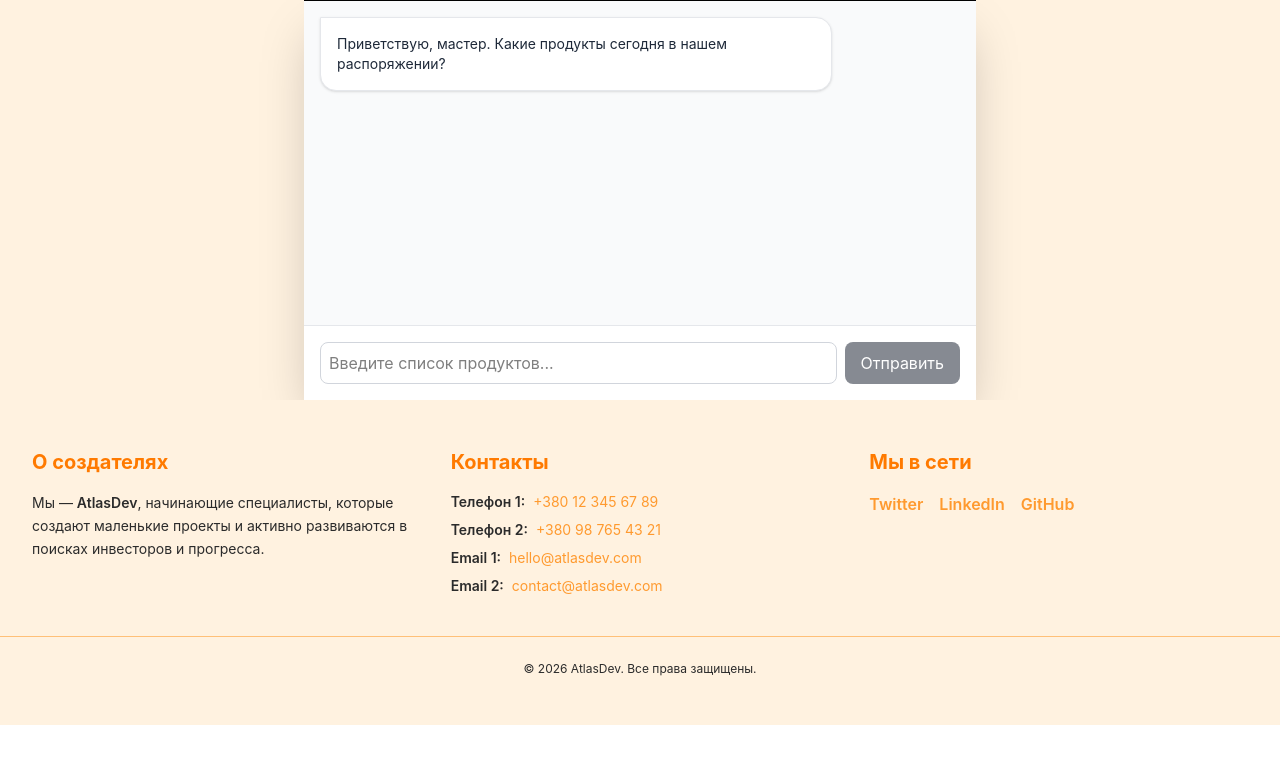
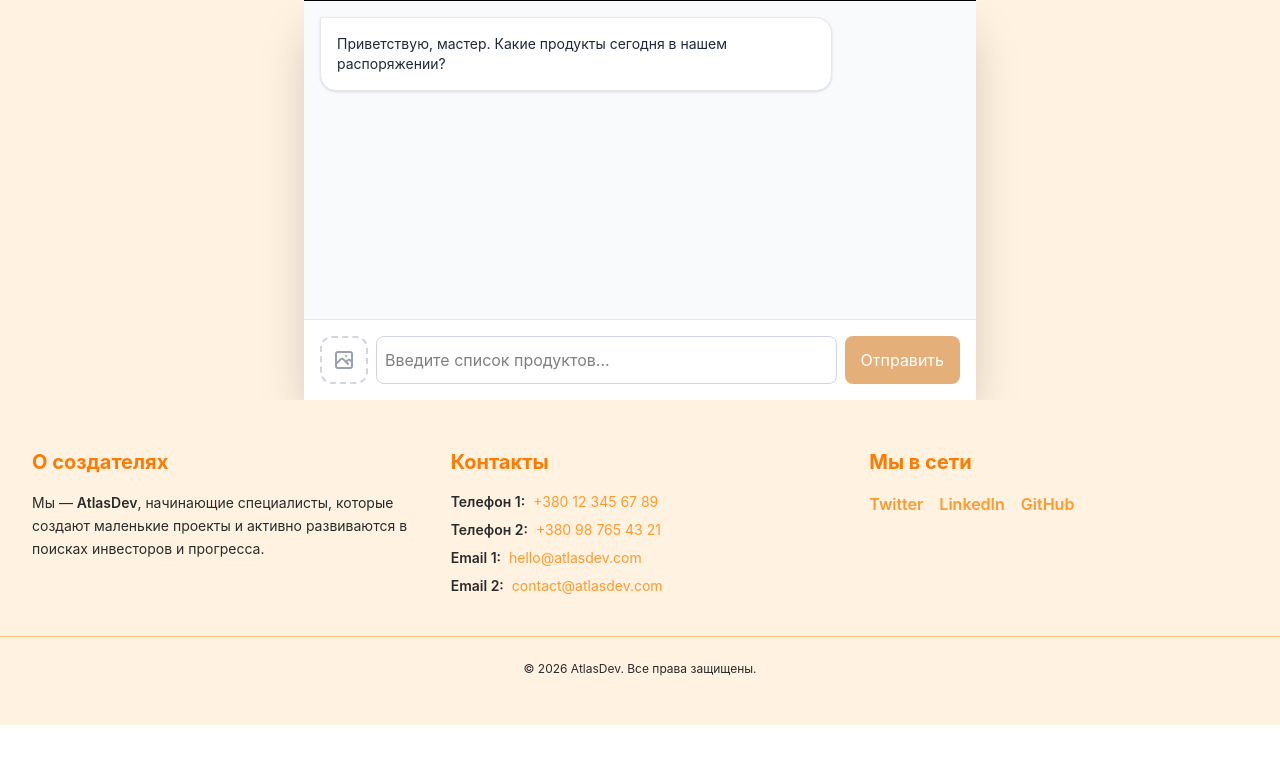
Before and after one commit to AleksanStark/chef-ai, a Vue app: page / in a window 1280 px wide. Shown: the top 764 px of the page. Built offline with nearby package versions, Linux system fonts and the light colour scheme; no server answers.

Commit message:
add image vision logic for ai and input file for chat

```diff
--- a/src/features/ai/api/aiApi.ts
+++ b/src/features/ai/api/aiApi.ts
@@ -6,14 +6,13 @@ const openai = new OpenAI({
   dangerouslyAllowBrowser: true,
 })
 
-export default async function fetchCompletion(message: string) {
-  const completion = await openai.chat.completions.create({
-    model: 'qwen/qwen-2.5-7b-instruct',
-    messages: [
+export default async function fetchCompletion(message: string, image_file?: string) {
+  try {
+    const messages: OpenAI.Chat.Completions.ChatCompletionMessageParam[] = [
       {
         role: 'system',
         content: `Ты профессиональный диетолог и шеф-повар.
-                  Твоя задача: помогать пользователю строить сбалансированный рацион из доступных продуктов.
+                  Твоя задача: помогать пользователю строить сбалансированный рацион и желаемую им диету из доступных продуктов.
 
                   СТРОГИЕ ПРАВИЛА:
                   1. Отвечай кратко, по делу, без лишних вступлений.
@@ -21,12 +20,27 @@ export default async function fetchCompletion(message: string) {
                   3. Отвечай СТРОГО на русском языке. Никакого китайского или английского.
                   4. Если запрос не касается еды, рецептов или диеты — вежливо откажи в обслуживании.`,
       },
-      {
+    ]
+
+    if (image_file)
+      messages.push({
+        role: 'user',
+        content: [{ type: 'image_url', image_url: { url: image_file } }],
+      })
+
+    if (message)
+      messages.push({
         role: 'user',
         content: message,
-      },
-    ],
-  })
-  console.log(completion.choices)
-  return completion.choices[0]?.message.content
+      })
+
+    const completion = await openai.chat.completions.create({
+      model: 'qwen/qwen3.5-9b',
+      messages: messages,
+    })
+    console.log(completion.choices)
+    return completion.choices[0]?.message.content
+  } catch (error) {
+    console.error(error)
+  }
 }
--- a/src/features/ai/api/index.ts
+++ /dev/null
@@ -1 +0,0 @@
-export { default as fetchCompletion } from './aiApi'
--- /dev/null
+++ b/src/features/ai/index.ts
@@ -0,0 +1,2 @@
+export { default as fetchCompletion } from './api/aiApi'
+export { default as imageToBase64 } from './utils/aiUtils'
--- /dev/null
+++ b/src/features/ai/utils/aiUtils.ts
@@ -0,0 +1,29 @@
+export default function imageToBase64(file: File, maxWidth = 1024): Promise<string> {
+  return new Promise((resolve) => {
+    const reader = new FileReader()
+    reader.readAsDataURL(file)
+    reader.onload = (e) => {
+      const img = new Image()
+      img.src = e.target?.result as string
+      img.onload = () => {
+        const canvas = document.createElement('canvas')
+        let width = img.width
+        let height = img.height
+
+        // Расчет пропорций
+        if (width > maxWidth) {
+          height = (maxWidth / width) * height
+          width = maxWidth
+        }
+
+        canvas.width = width
+        canvas.height = height
+        const ctx = canvas.getContext('2d')
+        ctx?.drawImage(img, 0, 0, width, height)
+
+        // Конвертация в Base64 с качеством 0.7 (70%)
+        resolve(canvas.toDataURL('image/jpeg', 0.7))
+      }
+    }
+  })
+}
--- a/src/widgets/appFooter/ui/AppChat.vue
+++ b/src/widgets/appFooter/ui/AppChat.vue
@@ -1,5 +1,5 @@
 <script setup lang="ts">
-import { fetchCompletion } from '@/features/ai/api'
+import { fetchCompletion, imageToBase64 } from '@/features/ai'
 import { marked } from 'marked'
 import { ref, nextTick } from 'vue'
 
@@ -20,6 +20,33 @@ const newMessage = ref('')
 const isLoading = ref(false) // Добавляем статус загрузки
 const scrollTarget = ref<HTMLElement | null>(null)
 
+const fileInput = ref<HTMLInputElement | null>(null)
+const selectedImage = ref<string | null>(null)
+
+// Метод для вызова окна выбора файла
+const triggerFileInput = () => {
+  fileInput.value?.click()
+}
+
+// Обработка выбранного файла
+const handleFileChange = (event: Event) => {
+  const target = event.target as HTMLInputElement
+  const file = target.files?.[0]
+
+  if (file) {
+    // Создаем превью для проверки (опционально)
+    selectedImage.value = URL.createObjectURL(file)
+    console.log('Выбран файл:', file.name)
+  }
+}
+
+const removeImage = () => {
+  selectedImage.value = null
+  if (fileInput.value) {
+    fileInput.value.value = '' // Обязательно сбрасываем сам файл
+  }
+}
+
 const scrollToBottom = async () => {
   await nextTick()
   if (scrollTarget.value) {
@@ -33,13 +60,13 @@ const renderMarkdown = (text: string) => {
 
 const sendMessage = async () => {
   const text = newMessage.value.trim()
-  if (!text || isLoading.value) return
-
+  const file = fileInput.value?.files?.[0]
+  if ((!text && !file) || isLoading.value) return
   // 1. Добавляем сообщение пользователя
   messages.value.push({
     id: Date.now(),
     role: 'user',
-    content: text,
+    content: text || 'Анализ картинки',
   })
 
   newMessage.value = '' // Теперь можно очистить поле
@@ -48,7 +75,12 @@ const sendMessage = async () => {
   // 2. Вызываем Альфреда
   isLoading.value = true
   try {
-    const response = await fetchCompletion(text)
+    let base64Data: string | undefined = undefined
+    if (file) {
+      base64Data = await imageToBase64(file) // Конвертируем
+    }
+
+    const response = await fetchCompletion(text, base64Data)
 
     // 3. Добавляем ответ в чат
     messages.value.push({
@@ -60,6 +92,7 @@ const sendMessage = async () => {
     console.error(e)
   } finally {
     isLoading.value = false
+    removeImage()
     await scrollToBottom()
   }
 }
@@ -67,7 +100,7 @@ const sendMessage = async () => {
 
 <template>
   <div class="flex flex-col h-[400px] w-full max-w-2xl mx-auto bg-white border-t shadow-2xl">
-    <main ref="scrollTarget" class="flex-1 overflow-y-auto p-4 space-y-4 bg-gray-50">
+    <div ref="scrollTarget" class="flex-1 overflow-y-auto p-4 space-y-4 bg-gray-50">
       <div
         v-for="msg in messages"
         :key="msg.id"
@@ -75,7 +108,7 @@ const sendMessage = async () => {
       >
         <div
           v-if="msg.role === 'user'"
-          class="max-w-[80%] p-3 rounded-2xl text-sm bg-blue-600 text-white rounded-tr-none"
+          class="max-w-[80%] p-3 rounded-2xl text-sm bg-[#FF9A2F] text-white rounded-tr-none"
         >
           {{ msg.content }}
         </div>
@@ -94,25 +127,65 @@ const sendMessage = async () => {
           ChefAI анализирует запасы...
         </div>
       </div>
-    </main>
+    </div>
 
-    <footer class="p-4 bg-white border-t border-gray-200">
+    <div class="p-4 bg-white border-t border-gray-200">
       <form @submit.prevent="sendMessage" class="flex gap-2">
+        <input
+          ref="fileInput"
+          type="file"
+          accept="image/*"
+          class="hidden"
+          @change="handleFileChange"
+        />
+
+        <button
+          type="button"
+          @click="triggerFileInput"
+          class="flex items-center justify-center w-12 h-12 rounded-xl border-2 border-dashed border-gray-300 hover:border-blue-500 hover:bg-blue-50 transition-all cursor-pointer group"
+          title="Загрузить фото продуктов"
+        >
+          <svg
+            xmlns="http://www.w3.org/2000/svg"
+            class="w-6 h-6 text-gray-400 group-hover:text-blue-500"
+            fill="none"
+            viewBox="0 0 24 24"
+            stroke="currentColor"
+          >
+            <path
+              stroke-linecap="round"
+              stroke-linejoin="round"
+              stroke-width="2"
+              d="M4 16l4.586-4.586a2 2 0 012.828 0L16 16m-2-2l1.586-1.586a2 2 0 012.828 0L20 14m-6-6h.01M6 20h12a2 2 0 002-2V6a2 2 0 00-2-2H6a2 2 0 00-2 2v12a2 2 0 002 2z"
+            />
+          </svg>
+        </button>
+
+        <div v-if="selectedImage" class="relative w-12 h-12">
+          <img :src="selectedImage" class="w-full h-full object-cover rounded-lg border" />
+          <button
+            type="button"
+            @click="removeImage"
+            class="absolute -top-2 -right-2 bg-red-500 text-white rounded-full w-4 h-4 text-[10px] flex items-center justify-center"
+          >
+            ✕
+          </button>
+        </div>
         <input
           v-model="newMessage"
           :disabled="isLoading"
           type="text"
           placeholder="Введите список продуктов..."
-          class="flex-1 p-2 border border-gray-300 rounded-lg focus:outline-none focus:ring-2 focus:ring-blue-500 disabled:bg-gray-100"
+          class="flex-1 p-2 border border-gray-300 rounded-lg focus:outline-none focus:ring-2 focus:ring-[#FF9A2F] disabled:bg-gray-100"
         />
         <button
           type="submit"
-          :disabled="!newMessage.trim() || isLoading"
-          class="px-4 py-2 bg-gray-900 text-white rounded-lg hover:bg-gray-800 disabled:opacity-50"
+          :disabled="(!newMessage.trim() && !selectedImage) || isLoading"
+          class="px-4 py-2 bg-[#FF9A2F] text-white rounded-lg hover:bg-[#E96F00] disabled:bg-[#e5af7a]"
         >
           {{ isLoading ? '...' : 'Отправить' }}
         </button>
       </form>
-    </footer>
+    </div>
   </div>
 </template>
```
